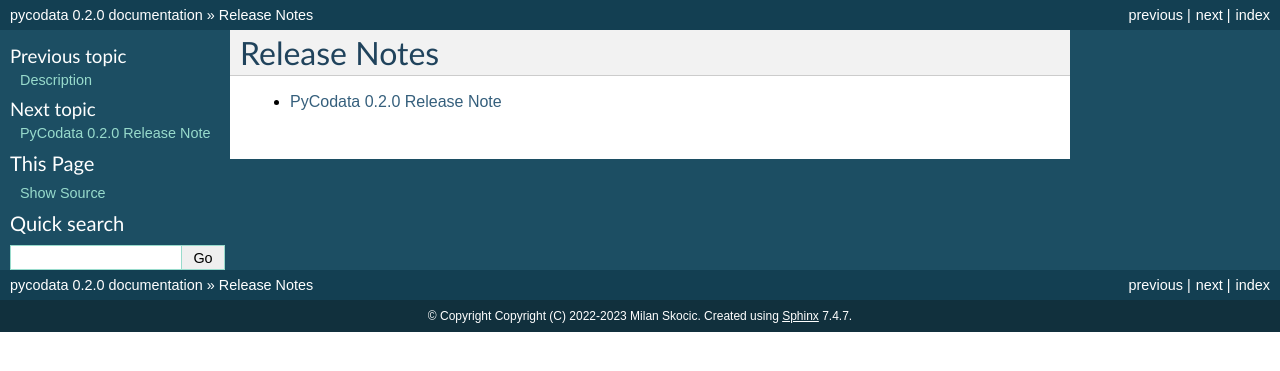
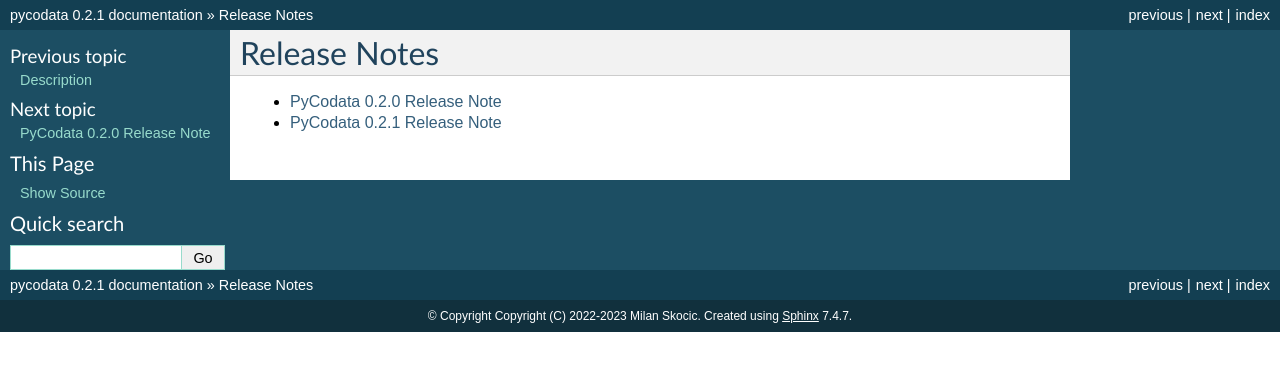
Before and after one commit to MilanSkocic/pycodata, a Sphinx documentation site: the page built from sphinx/source/releases/index.rst, in a window 1280 px wide. Shown: the top 371 px of the page. Built offline with Sphinx 7.4.7, drawn with Linux system fonts in a browser that asks for light colours; formulas are drawn with MathJax 3.

Commit message:
DOC: New version for releae.

```diff
--- a/pycodata/version.py
+++ b/pycodata/version.py
@@ -11,7 +11,7 @@ __all__ = ['__package_name__',
            '__license__']
 
 __package_name__ = "pycodata"
-__version__ = "0.2.0"
+__version__ = "0.2.1"
 __author__ = "Milan Skocic"
 __author_email__ = "milan.skocic@icloud.com"
 __maintainer__ = __author__
--- a/sphinx/source/releases/index.rst
+++ b/sphinx/source/releases/index.rst
@@ -5,3 +5,4 @@ Release Notes
     :maxdepth: 1
 
     0.2.0-notes.rst
+    0.2.1-notes.rst
```
Also changed, not shown: sphinx/source/releases/0.2.1-notes.rst (added, +23 -0 lines).
